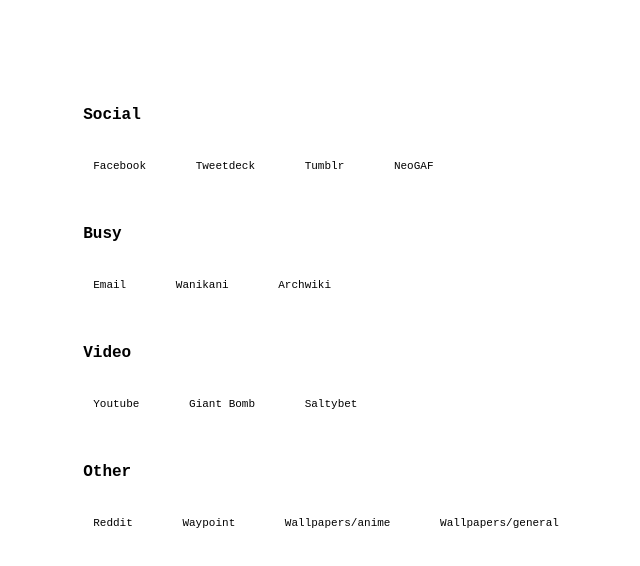
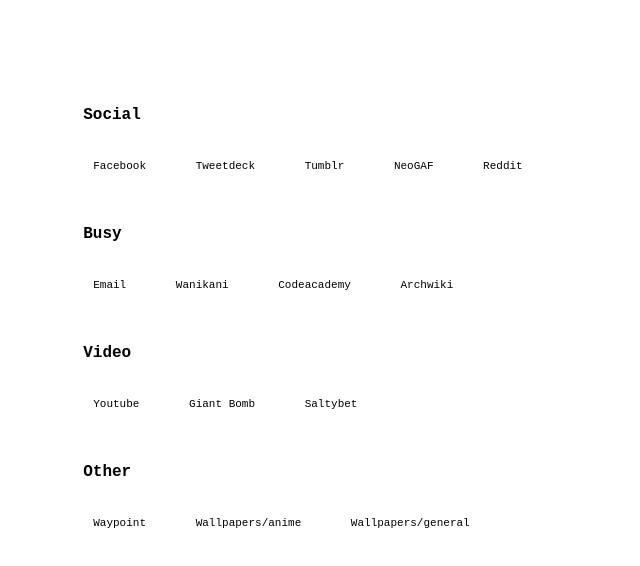
Before and after one commit to dadjumper/dotfiles, a plain HTML site: page home/index.html in a window 1280 px wide. Shown: the whole page, without its empty margins (267-907 px from the left). Drawn offline with Linux system fonts and the light colour scheme; files whose address does not match are found by name.

Commit message:
added some more sites

```diff
--- a/home/index.html
+++ b/home/index.html
@@ -14,16 +14,17 @@
                 <a class="link" href="https://tweetdeck.twitter.com">Tweetdeck</a>
                 <a class="link" href="http://www.tumblr.com/">Tumblr</a>
 		<a class="link" href="http://www.neogaf.com/forum/forumdisplay.php?f=2">NeoGAF</a>
-                <p class="link-cats">Busy</p>
+                <a class="link" href="http://reddit.com/">Reddit</a>
+		<p class="link-cats">Busy</p>
                 <a class="link" href="https://outlook.live.com/">Email</a>
                 <a class="link" href="https://wanikani.com/">Wanikani</a>
+		<a class="link" href=https://www.codecademy.com/learn">Codeacademy</a>
                 <a class="link" href="https://wiki.archlinux.org/">Archwiki</a>
                 <p class="link-cats">Video</p>
                 <a class="link" href="https://youtube.com/feed/subscriptions">Youtube</a>
                 <a class="link" href="https://giantbomb.com">Giant Bomb</a>
 		<a class="link" href="https://saltybet.com">Saltybet</a>
                 <p class="link-cats">Other</p>
-                <a class="link" href="http://reddit.com/">Reddit</a>
                 <a class="link" href="http://waypoint.zone/">Waypoint</a>
                 <a class="link" href="https://4chan.org/w/catalog">Wallpapers/anime</a>
                 <a class="link" href="https://4chan.org/wg/catalog">Wallpapers/general</a>
```
